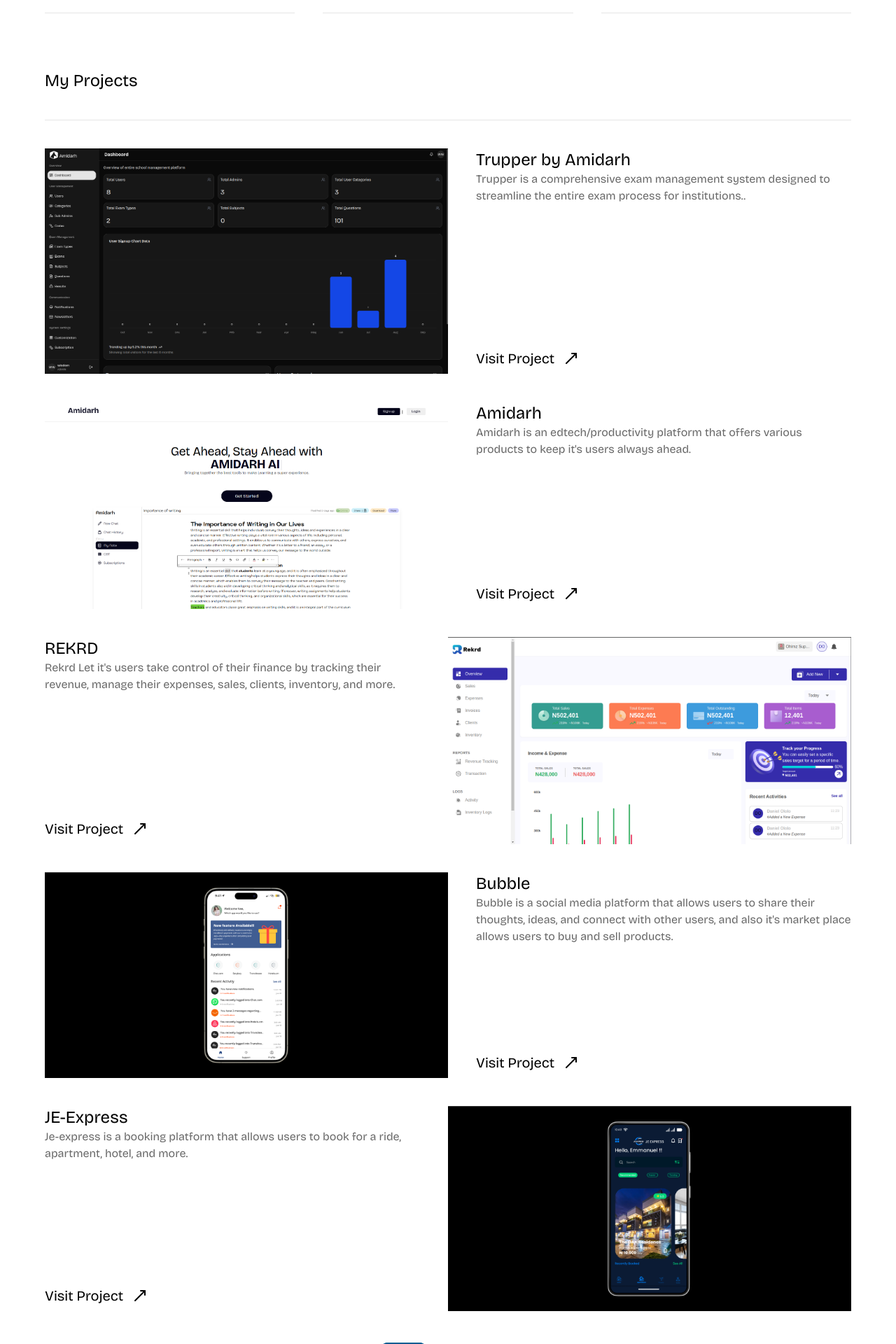
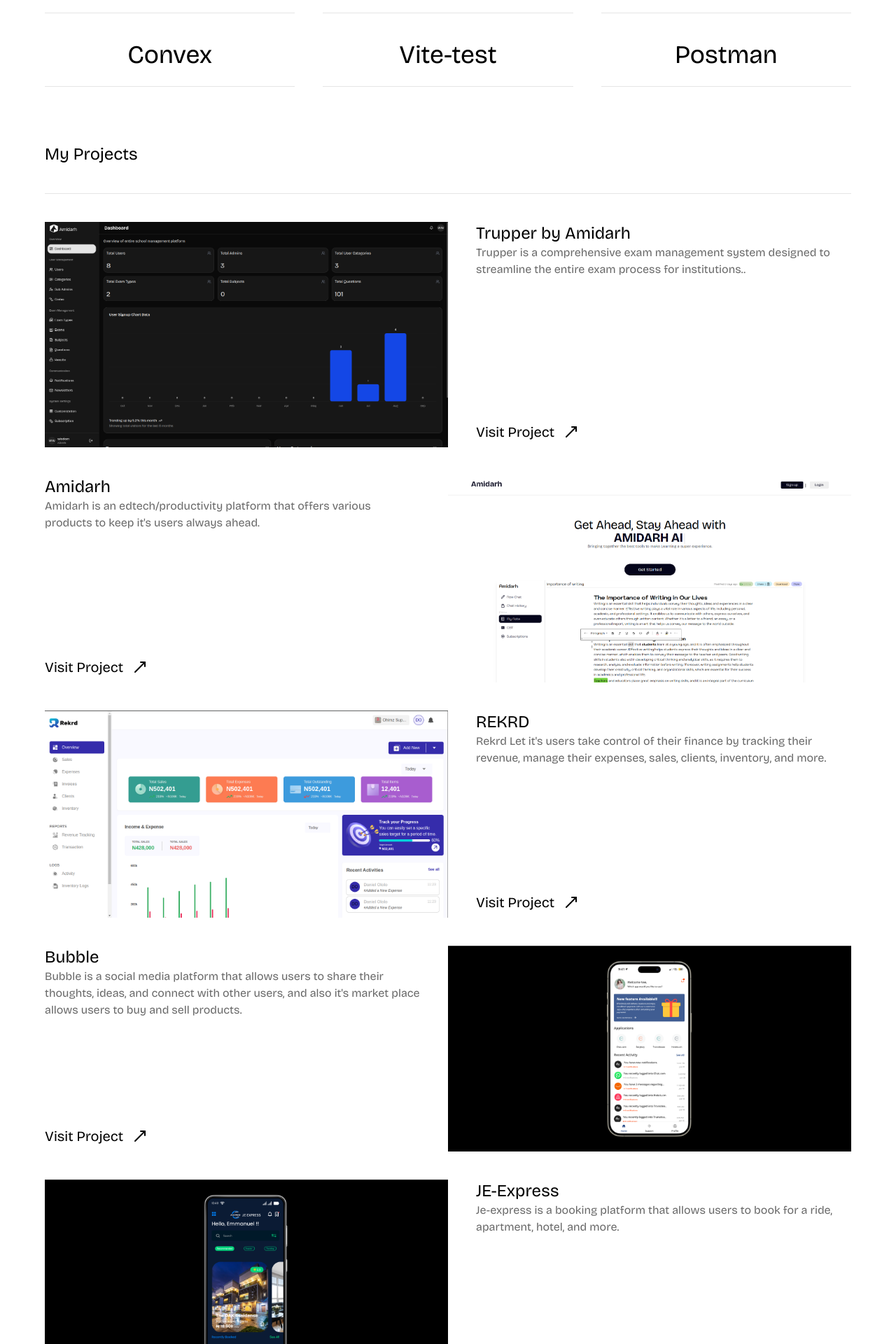
Before and after one commit to WISDOM-WOKE22/My-Portfolio, a Next.js app: page / in a window 1280 px wide. Shown: the part 1620-3540 px from the top of the page at 70% size. Built offline with nearby package versions, Linux system fonts and the light colour scheme; a web font is replaced by a local one.

Commit message:
chore: updated my worklife and skills

```diff
--- a/components/projects.tsx
+++ b/components/projects.tsx
@@ -23,39 +23,42 @@
                         title="Amidarh"
                         description="Amidarh is an edtech/productivity platform that offers various products to keep it's users always ahead"
                         link="https://amidarh.com"
+                        reverse={true}
                     />
                     <Project
                         image="/rekrd.png"
                         title="REKRD"
                         description="Rekrd Let it's users take control of their finance by tracking their revenue, manage their expenses, sales, clients, inventory, and more"
                         link="#"
-                        reverse={true}
+                        // reverse={true}
                     />
                     <Project
                         image="/bubble.png"
                         title="Bubble"
                         description="Bubble is a social media platform that allows users to share their thoughts, ideas, and connect with other users, and also it's market place allows users to buy and sell products"
                         link="#"
+                        reverse={true}
                     />
                     <Project
                         image="/je-express.png"
                         title="JE-Express"
                         description="Je-express is a booking platform that allows users to book for a ride, apartment, hotel, and more"
                         link="#"
-                        reverse={true}
+                        // reverse={true}
                     />
                     <Project
                         image="/lmt.png"
                         title="LMT-Trucking"
                         description="LMT-Trucking is a Car Shipping and Vehicle Shipping Services Company that offers a wide range of services to meet the needs of our customers such as car shipping, vehicle shipping, and more"
                         link="https://lmttrucking.vercel.app/"
+                        reverse={true}
                     />
                       <Project
                         image="/testpro.png"
                         title="Testpro"
                         description="Testpro is a cbt testing application that allows users to take test online and get prepared for post UTME"
                         link="https://test-pro-client.vercel.app"
-                        reverse={true}
+                        // reverse={true}
                     />
                       {/* <Project
                         image="/straqa.png"
--- a/components/skills.tsx
+++ b/components/skills.tsx
@@ -40,6 +40,9 @@
                     <Skill skill="Docker"/>
                     <Skill skill="Redis"/>
                     <Skill skill="POSTGRES"/>
+                    <Skill skill="Convex"/>
+                    <Skill skill="Vite-test"/>
+                    <Skill skill="Postman"/>
                 </div>
             </div>
         </div>
--- a/components/workLife.tsx
+++ b/components/workLife.tsx
@@ -18,6 +18,11 @@
                         description="Working as a Frontend developer for both web and mobile applications. Developing reusable React components and integrating them with APIs for Clients around the world"
                     />
                     <Work
+                        company="Rivva"
+                        description="worked as a QA tester using tools like Convex-test, vitest, Bruno, Fast-check, and more"
+                        date="Junly 2025 - Present"
+                    />
+                    <Work
                         company="Fowgate LLC"
                         description="Worked as a FullStack Developer Developing reusable React components and integrating them with APIs for Enterprise Resource Planning (ERP) systems utilized by various companies."
                         date="Nov 2023 - Dec 2024"
```
